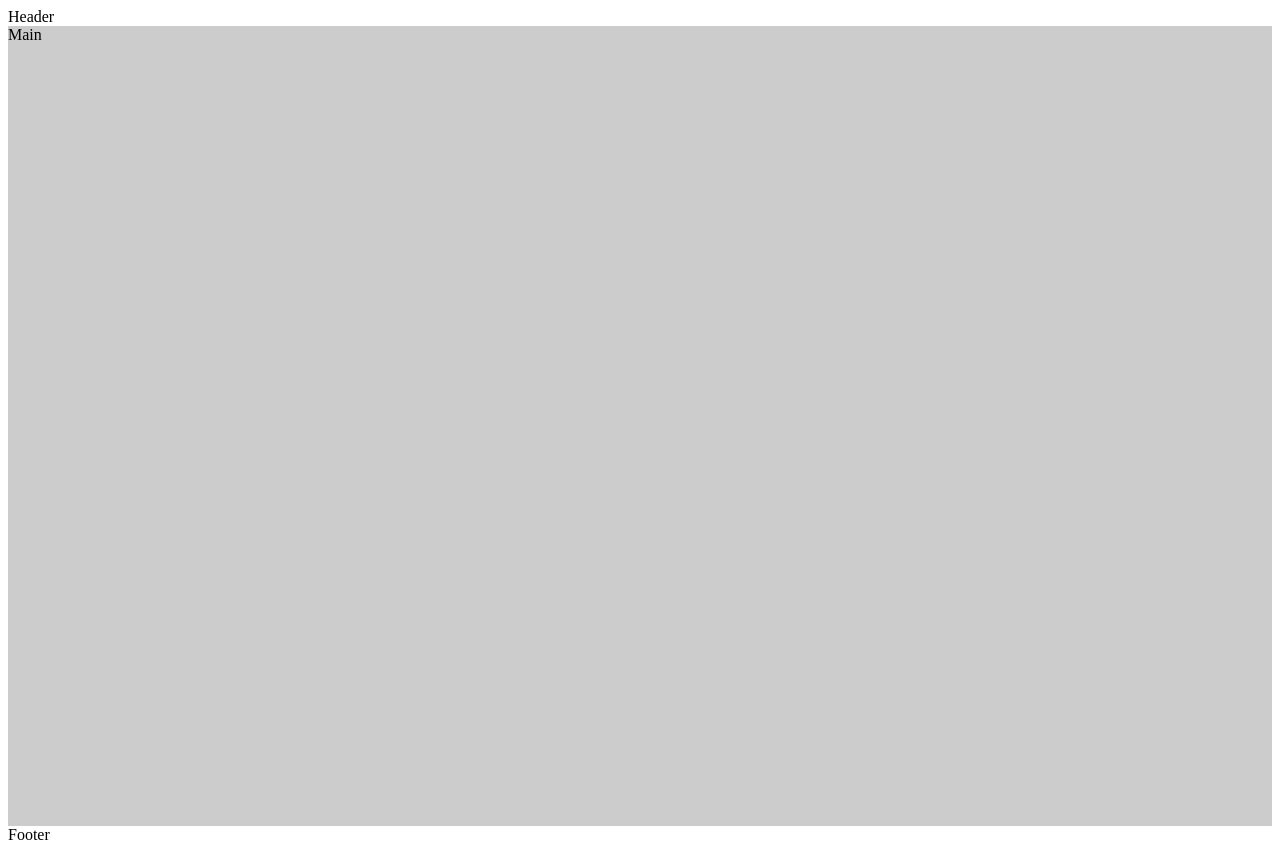
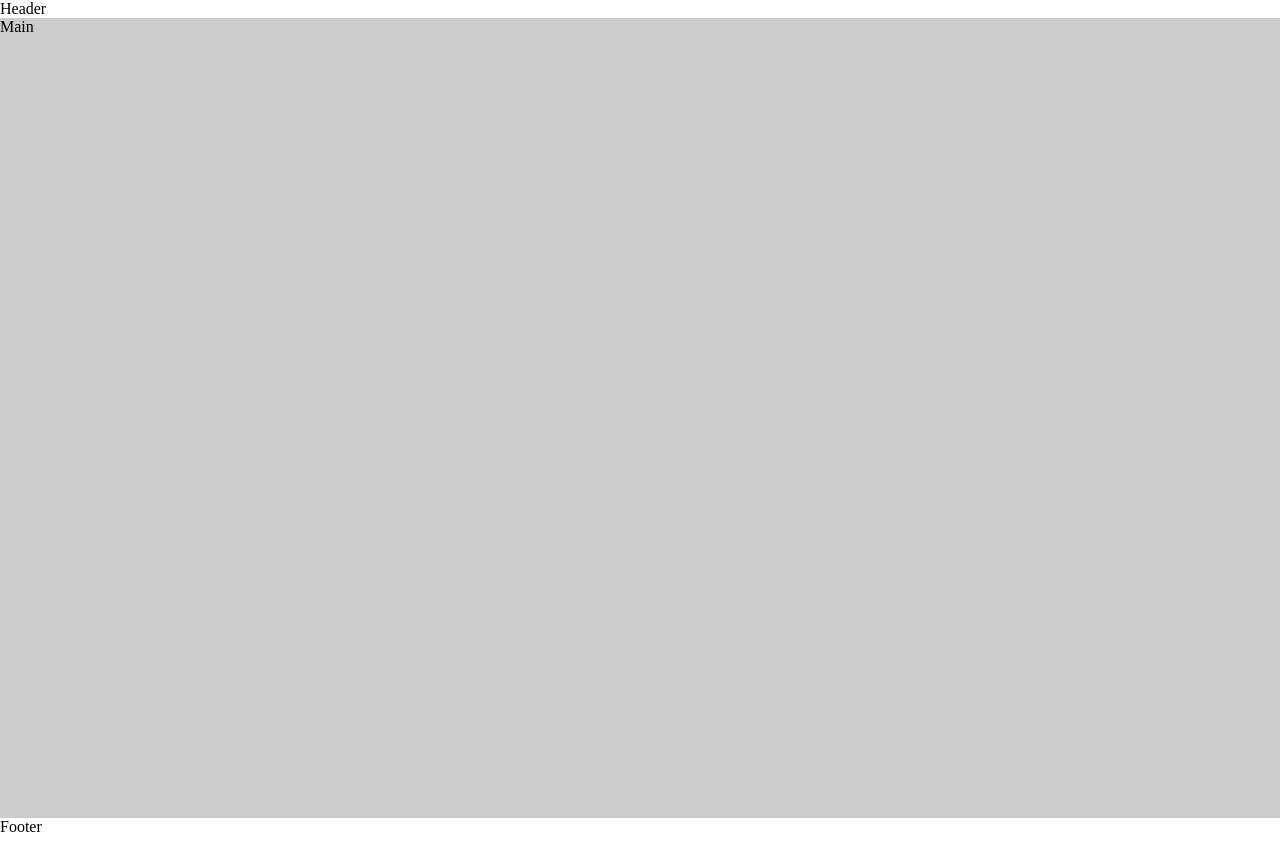
Before and after one commit to praveen-terralogic/height-issue, a plain HTML site: page index.html in a window 1280 px wide. Drawn offline with Linux system fonts and the light colour scheme.

Commit message:
Update index.html

```diff
--- a/index.html
+++ b/index.html
@@ -3,6 +3,10 @@
 <head>
 <title>Page Title</title>
 <style>
+  *{
+  margin:0px;
+    padding:0px;
+  }
 main{
 background-color:#cccccc;
 height:100vh;
```
